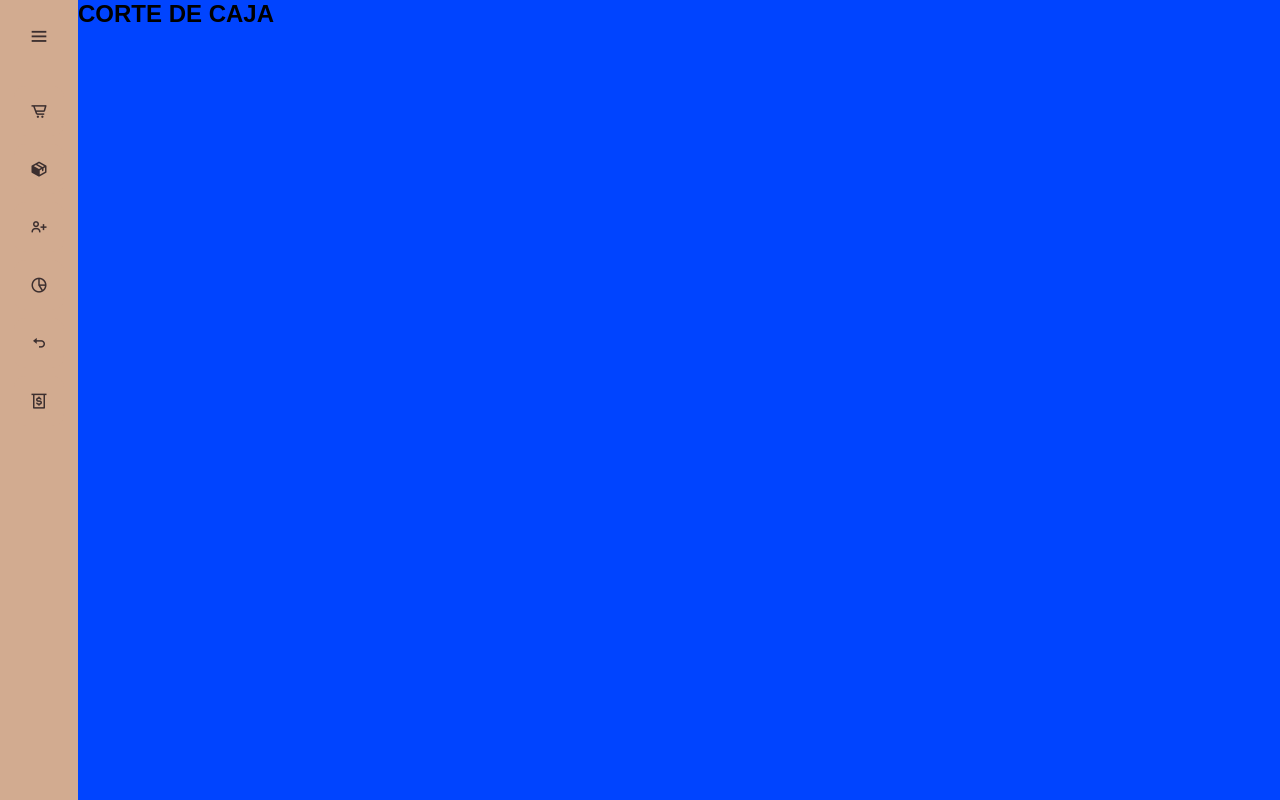
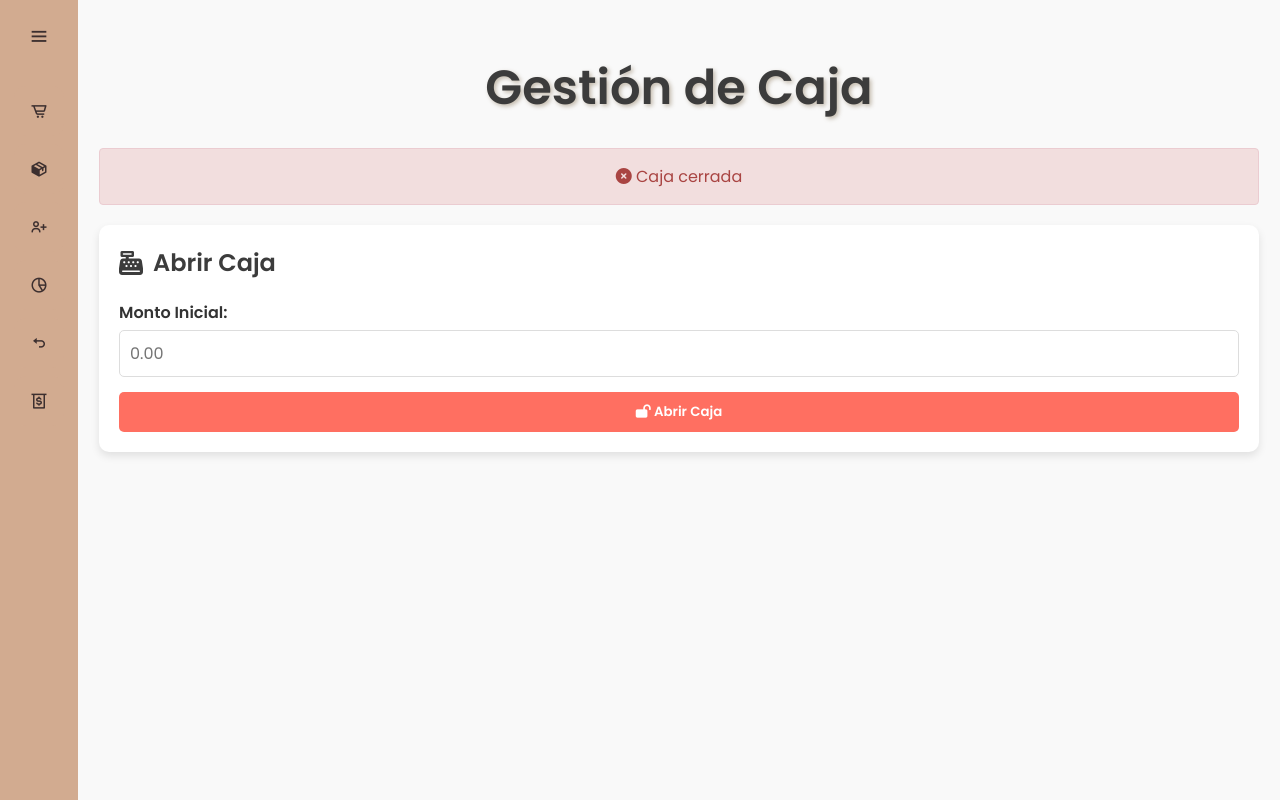
Before and after one commit to Crischickenbby/Web_Blancos_Valentina, a Flask app: page /corte in a window 1280 px wide. Run offline with Flask 3, Linux system fonts and the light colour scheme; the visitor is signed in with stand-in values (Sample User, id 1); data that the repository does not hold is empty; some libraries are stand-ins or nearby versions.

Commit message:
Este diseño se quedo para mostrar el corte de caja pero no tine la ruta para hacer que cierre el corte

```diff
--- a/app.py
+++ b/app.py
@@ -154,8 +154,8 @@ def registrar_venta():
             nuevo_saldo = saldo_actual + total
             monto = total  # Monto positivo para reflejar el ingreso
         else:  # Tarjeta o transferencia
-            nuevo_saldo = saldo_actual  # El saldo no cambia
-            monto = 0  # No afecta el efectivo
+            nuevo_saldo = saldo_actual  # No cambia el saldo efectivo
+            monto = total  # Entra el monto en la tabla Cash, pero no afecta el efectivo en caja
 
         # Insertar en la tabla Cash
         cur.execute(
@@ -175,6 +175,7 @@ def registrar_venta():
     finally:
         cur.close()
         conn.close()
+
 
 @app.route('/api/productos', methods=['GET'])
 @login_required
@@ -1354,10 +1355,106 @@ def cancelar_apartado():
 
 #===========================================RUTAS DEL APARTADO DE CORTES========================================================
 
+
+# Página del corte de caja
 @app.route('/corte')
 @login_required
 def corte():
-    return render_template('corte.html')   #prueba mientras se verifica la parte del dashboard
+    return render_template('corte.html')
+
+#Para saber si hay una caja abierta o no
+@app.route('/api/caja/estado', methods=['GET'])
+def estado_caja():
+    try:
+        conn = get_db_connection()
+        cur = conn.cursor()
+
+        # Verificar si hay caja abierta (End_DateTime es NULL)
+        cur.execute('''
+            SELECT "ID_Cash_Cut", "Star_DateTime"
+            FROM "Cash_Cut"
+            WHERE "End_DateTime" IS NULL
+            LIMIT 1
+        ''')
+        caja_abierta = cur.fetchone()
+
+        if caja_abierta:
+            return jsonify({
+                'abierta': True,
+                'id_cash_out': caja_abierta[0],
+                'fecha_apertura': caja_abierta[1].isoformat()
+            })
+
+        return jsonify({'abierta': False})
+
+    except Exception as e:
+        print('Error al verificar estado de caja:', e)
+        return jsonify({'error': str(e)}), 500
+    finally:
+        cur.close()
+        conn.close()
+
+
+#Para abrir la caja
+@app.route('/api/caja/abrir', methods=['POST'])
+@login_required
+def abrir_caja():
+    try:
+        conn = get_db_connection()
+        cur = conn.cursor()
+
+        # Verificamos si ya hay una caja abierta
+        cur.execute('''
+            SELECT 1 FROM "Cash_Cut" WHERE "End_DateTime" IS NULL
+        ''')
+        if cur.fetchone():
+            return jsonify({'error': 'Ya hay una caja abierta.'}), 400
+
+        # Obtenemos el monto inicial desde el cuerpo del request
+        data = request.get_json()
+        monto_inicial = data.get('monto')
+
+        if monto_inicial is None or monto_inicial < 0:
+            return jsonify({'error': 'Monto inválido.'}), 400
+
+        ahora = datetime.now()
+        id_usuario = 1  # Puedes cambiar esto si estás usando session o current_user
+
+        # Insertar en Cash_Cut
+        cur.execute('''
+            INSERT INTO "Cash_Cut"
+                ("Expected_Cash", "Counted_Cash", "Difference", "Obvservations", "ID_User", "Star_DateTime", "End_DateTime")
+            VALUES (NULL, NULL, NULL, NULL, %s, %s, NULL)
+            RETURNING "ID_Cash_Cut"
+        ''', (id_usuario, ahora))
+        id_cash_cut = cur.fetchone()[0]
+
+        # Insertar en Cash
+        cur.execute('''
+            INSERT INTO "Cash"
+                ("Amount", "Current_Effective", "ID_Sale", "ID_Transaction_Type", "ID_Payment_Method", "ID_User", "Date")
+            VALUES (%s, %s, NULL, 1, NULL, %s, %s)
+        ''', (monto_inicial, monto_inicial, id_usuario, ahora))
+
+        conn.commit()
+
+        return jsonify({
+            'mensaje': 'Caja abierta correctamente',
+            'id_cash_cut': id_cash_cut,
+            'fecha_apertura': ahora.isoformat()
+        }), 200
+
+    except Exception as e:
+        print('Error al abrir caja:', e)
+        conn.rollback()
+        return jsonify({'error': str(e)}), 500
+    finally:
+        cur.close()
+        conn.close()
+
+
+
+
 
 #===========================================FIN DE RUTAS DEL APARTADO DE CORTES========================================================
 
--- /dev/null
+++ b/app/static/js/corte.js
@@ -0,0 +1,112 @@
+document.addEventListener('DOMContentLoaded', function() {
+    const elementos = {
+        estado: document.getElementById('estado-caja'),
+        seccionAbrir: document.getElementById('seccion-abrir'),
+        seccionCerrar: document.getElementById('seccion-cerrar'),
+        btnAbrir: document.getElementById('btn-abrir-caja'),
+        montoInicial: document.getElementById('monto-inicial'),
+        fechaApertura: document.getElementById('fecha-apertura')  // <- agregado
+    };
+
+    let estadoCaja = {
+        abierta: false,
+        id: null,
+        apertura: null
+    };
+
+    init();
+
+    async function init() {
+        await verificarEstadoCaja();
+        setupEventListeners();
+    }
+
+    function setupEventListeners() {
+        if (elementos.btnAbrir) {
+            elementos.btnAbrir.addEventListener('click', abrirCaja);
+        }
+    }
+
+    async function verificarEstadoCaja() {
+        try {
+            elementos.estado.innerHTML = '<i class="fas fa-sync-alt fa-spin"></i> Verificando estado...';
+            elementos.estado.className = 'alert alert-info';
+
+            const response = await fetch('/api/caja/estado');
+            const data = await response.json();
+
+            if (data.abierta) {
+                estadoCaja = {
+                    abierta: true,
+                    id: data.id_cash_cut,
+                    apertura: new Date(data.fecha_apertura)
+                };
+
+                const fechaFormateada = estadoCaja.apertura.toLocaleString();
+
+                elementos.estado.innerHTML = `
+                    <i class="fas fa-check-circle"></i> Caja abierta desde: ${fechaFormateada}
+                `;
+                elementos.estado.className = 'alert alert-success';
+
+                // Mostrar fecha de apertura también en la sección de corte
+                if (elementos.fechaApertura) {
+                    elementos.fechaApertura.textContent = fechaFormateada;
+                }
+
+                elementos.seccionAbrir.style.display = 'none';
+                if (elementos.seccionCerrar) {
+                    elementos.seccionCerrar.style.display = 'block';
+                }
+            } else {
+                estadoCaja = { abierta: false, id: null, apertura: null };
+                elementos.estado.innerHTML = '<i class="fas fa-times-circle"></i> Caja cerrada';
+                elementos.estado.className = 'alert alert-danger';
+                elementos.seccionAbrir.style.display = 'block';
+                if (elementos.seccionCerrar) {
+                    elementos.seccionCerrar.style.display = 'none';
+                }
+            }
+        } catch (error) {
+            console.error('Error:', error);
+            elementos.estado.innerHTML = '<i class="fas fa-exclamation-triangle"></i> Error al verificar estado';
+            elementos.estado.className = 'alert alert-warning';
+        }
+    }
+
+    async function abrirCaja() {
+        const monto = parseFloat(elementos.montoInicial.value) || 0;
+
+        if (!monto || isNaN(monto)) {
+            alert('Ingrese un monto válido');
+            return;
+        }
+
+        try {
+            elementos.btnAbrir.disabled = true;
+            elementos.btnAbrir.innerHTML = '<i class="fas fa-spinner fa-spin"></i> Procesando...';
+
+            const response = await fetch('/api/caja/abrir', {
+                method: 'POST',
+                headers: { 'Content-Type': 'application/json' },
+                body: JSON.stringify({ monto: monto })
+
+            });
+
+            const result = await response.json();
+
+            if (result.success) {
+                await verificarEstadoCaja();
+                elementos.montoInicial.value = '';
+            } else {
+                alert(result.message || 'Error al abrir caja');
+            }
+        } catch (error) {
+            console.error('Error:', error);
+            alert('Error al abrir caja');
+        } finally {
+            elementos.btnAbrir.disabled = false;
+            elementos.btnAbrir.innerHTML = '<i class="fas fa-lock-open"></i> Abrir Caja';
+        }
+    }
+});
--- /dev/null
+++ b/app/static/styles/corte.css
@@ -0,0 +1,273 @@
+:root {
+    --background: #F9F9F9;
+    --primary: #3C3C3C;
+    --secondary: #FF6F61;
+    --table-header: #E0E0E0;
+    --button-hover: #FF4C3B;
+    --text-color: #333333;
+    --success: #4CAF50;
+    --warning: #FFC107;
+}
+
+/* General */
+body {
+    font-family: 'Poppins', sans-serif;
+    background-color: var(--background);
+    color: var(--text-color);
+    margin: 0;
+    padding: 0;
+}
+
+.home-section {
+    background: var(--background);
+    min-height: 100vh;
+    transition: all 0.5s ease;
+}
+
+.caja-container {
+    max-width: 1200px;
+    margin: 0 auto;
+    padding: 20px;
+}
+
+.caption h1 {
+    text-align: center;
+    font-size: 3rem;
+    font-weight: bold;
+    color: var(--primary);
+    margin: 2rem 0 1.5rem;
+    text-shadow: 2px 2px 4px rgba(114, 92, 58, 0.4);
+    animation: fadeIn 1s ease-in-out;
+}
+
+.caja-actions {
+    display: flex;
+    justify-content: space-between;
+    gap: 20px;
+    margin-bottom: 30px;
+}
+
+.caja-section {
+    background: white;
+    border-radius: 10px;
+    padding: 20px;
+    box-shadow: 0 4px 8px rgba(0, 0, 0, 0.1);
+    flex: 1;
+    transition: transform 0.3s ease;
+}
+
+.caja-section:hover {
+    transform: translateY(-5px);
+}
+
+.caja-section h2 {
+    color: var(--primary);
+    margin-bottom: 20px;
+    display: flex;
+    align-items: center;
+    gap: 10px;
+}
+
+.form-group {
+    margin-bottom: 15px;
+}
+
+.form-group label {
+    display: block;
+    margin-bottom: 5px;
+    font-weight: 600;
+}
+
+.form-control {
+    width: 100%;
+    padding: 10px;
+    border: 1px solid #ddd;
+    border-radius: 5px;
+    font-size: 16px;
+}
+
+.btn {
+    padding: 10px 20px;
+    border: none;
+    border-radius: 5px;
+    cursor: pointer;
+    font-weight: 600;
+    transition: all 0.3s ease;
+    width: 100%;
+}
+
+.btn-primary {
+    background-color: var(--secondary);
+    color: white;
+}
+
+.btn-primary:hover {
+    background-color: var(--button-hover);
+}
+
+.btn-secondary {
+    background-color: var(--primary);
+    color: white;
+}
+
+.btn-secondary:hover {
+    background-color: #2a2a2a;
+}
+
+.resumen-caja {
+    margin-bottom: 20px;
+}
+
+.resumen-item {
+    display: flex;
+    justify-content: space-between;
+    padding: 8px 0;
+    border-bottom: 1px solid #eee;
+}
+
+.resumen-item.total {
+    font-weight: bold;
+    font-size: 1.1em;
+    border-top: 2px solid var(--primary);
+    margin-top: 10px;
+    padding-top: 10px;
+}
+
+.historial-cortes {
+    background: white;
+    border-radius: 10px;
+    padding: 20px;
+    box-shadow: 0 4px 8px rgba(0, 0, 0, 0.1);
+    margin-top: 20px;
+}
+
+.historial-cortes h2 {
+    color: var(--primary);
+    margin-bottom: 20px;
+    display: flex;
+    align-items: center;
+    gap: 10px;
+}
+
+.table-cortes {
+    width: 100%;
+    border-collapse: collapse;
+}
+
+.table-cortes th, .table-cortes td {
+    padding: 12px 15px;
+    text-align: left;
+    border-bottom: 1px solid #ddd;
+}
+
+.table-cortes th {
+    background-color: var(--table-header);
+    font-weight: 600;
+}
+
+.table-cortes tr:hover {
+    background-color: #f5f5f5;
+}
+
+@keyframes fadeIn {
+    from { opacity: 0; transform: translateY(-10px); }
+    to { opacity: 1; transform: translateY(0); }
+}
+
+/* Responsive */
+@media (max-width: 768px) {
+    .caja-actions {
+        flex-direction: column;
+    }
+
+    .caption h1 {
+        font-size: 2rem;
+    }
+}
+
+/* Agrega esto a tu CSS existente */
+.alert {
+    padding: 15px;
+    margin-bottom: 20px;
+    border-radius: 4px;
+    text-align: center;
+}
+
+.alert-success {
+    background-color: #dff0d8;
+    color: #3c763d;
+    border: 1px solid #d6e9c6;
+}
+
+.alert-danger {
+    background-color: #f2dede;
+    color: #a94442;
+    border: 1px solid #ebccd1;
+}
+
+.alert-info {
+    background-color: #d9edf7;
+    color: #31708f;
+    border: 1px solid #bce8f1;
+}
+
+.alert-warning {
+    background-color: #fcf8e3;
+    color: #8a6d3b;
+    border: 1px solid #faebcc;
+}
+
+.resumen-item span:first-child {
+    font-weight: 600;
+}
+
+.resumen-item span:last-child {
+    text-align: right;
+}
+
+.table-cortes td, .table-cortes th {
+    padding: 12px 15px;
+    text-align: left;
+    border-bottom: 1px solid #ddd;
+}
+
+.table-cortes tr:hover {
+    background-color: #f5f5f5;
+}
+
+.caja-columns {
+    display: flex;
+    justify-content: space-between;
+    gap: 20px;
+    margin-top: 20px;
+}
+
+.caja-column {
+    flex: 1;
+    background: white;
+    padding: 20px;
+    border-radius: 10px;
+    box-shadow: 0 4px 8px rgba(0, 0, 0, 0.1);
+}
+
+.caja-column h3 {
+    margin-bottom: 15px;
+    color: var(--primary);
+    font-size: 1.2rem;
+    font-weight: bold;
+}
+
+.caja-column .resumen-item {
+    display: flex;
+    justify-content: space-between;
+    padding: 8px 0;
+    border-bottom: 1px solid #eee;
+}
+
+.caja-column .resumen-item.total {
+    font-weight: bold;
+    font-size: 1.1em;
+    border-top: 2px solid var(--primary);
+    margin-top: 10px;
+    padding-top: 10px;
+}
--- a/app/templates/corte.html
+++ b/app/templates/corte.html
@@ -1,9 +1,112 @@
 {% extends 'punto_venta.html' %}
 
-{% block title %}Corte De caja{% endblock %}
+{% block title %}Gestión de Caja{% endblock %}
+{% block page_title %}Gestión de Caja{% endblock %}
 
-{% block page_title %}{% endblock %}
+{% block styles %}
+<link rel="stylesheet" href="{{ url_for('static', filename='styles/corte.css') }}">
+<link rel="stylesheet" href="https://cdnjs.cloudflare.com/ajax/libs/font-awesome/6.4.0/css/all.min.css">
+<link href="https://fonts.googleapis.com/css2?family=Poppins:wght@300;400;600&display=swap" rel="stylesheet">
+{% endblock %}
 
 {% block content %}
-    <h1>CORTE DE CAJA</h1>
-{% endblock %}
+<div class="caja-container">
+    <div class="caption">
+        <h1>Gestión de Caja</h1>
+        <div id="estado-caja" class="alert">
+            <i class="fas fa-sync-alt fa-spin"></i> Verificando estado de caja...
+        </div>
+    </div>
+
+    <!-- Sección Abrir Caja -->
+    <div class="caja-section" id="seccion-abrir">
+        <h2><i class="fas fa-cash-register"></i> Abrir Caja</h2>
+        <div class="form-group">
+            <label for="monto-inicial">Monto Inicial:</label>
+            <input type="number" id="monto-inicial" class="form-control" placeholder="0.00" step="0.01" min="0">
+        </div>
+        <button class="btn btn-primary" id="btn-abrir-caja">
+            <i class="fas fa-lock-open"></i> Abrir Caja
+        </button>
+    </div>
+
+    <!-- Sección Corte de Caja -->
+    <div class="caja-section" id="seccion-cerrar">
+        <h2><i class="fas fa-file-invoice-dollar"></i> Corte de Caja</h2>
+
+        <div class="resumen-caja">
+            <div class="resumen-item">
+                <span>Fecha Apertura:</span>
+                <span id="fecha-apertura">--/--/---- --:--</span>
+            </div>
+
+            <!-- División en columnas -->
+            <div class="caja-columns">
+                <!-- Columna 1: Movimientos en Efectivo -->
+                <div class="caja-column">
+                    <h3><i class="fas fa-money-bill-wave"></i> Movimientos en Efectivo</h3>
+                    <div class="resumen-item">
+                        <span>Total Ingresos:</span>
+                        <span id="ingresos-efectivo">$0.00</span>
+                    </div>
+                    <div class="resumen-item">
+                        <span>Total Egresos:</span>
+                        <span id="egresos-efectivo">$0.00</span>
+                    </div>
+
+
+                    <div class="resumen-item total">
+                        <span>Efectivo Esperado:</span>
+                        <span id="total-efectivo">$0.00</span>
+                    </div>
+
+                </div>
+
+                <!-- Columna 2: Otros Medios de Pago -->
+                <div class="caja-column">
+                    <h3><i class="fas fa-credit-card"></i> Otros Medios de Pago</h3>
+                    <div class="resumen-item">
+                        <span>Tarjetas:</span>
+                        <span id="tarjetas">$0.00</span>
+                    </div>
+                    <div class="resumen-item">
+                        <span>Transferencias:</span>
+                        <span id="transferencias">$0.00</span>
+                    </div>
+                </div>
+            </div>
+
+            <!-- NUEVO: Ganancia General -->
+            <div class="resumen-item total">
+                <span>Ganancia General:</span>
+                <span id="ganancia-general">$0.00</span>
+            </div>
+        </div>
+        <!-- Diferencia y Observaciones -->
+
+
+        <div class="form-group">
+            <label for="efectivo-contado"><i class="fas fa-hand-holding-usd"></i> Efectivo Contado:</label>
+            <input type="number" id="efectivo-contado" class="form-control" placeholder="0.00" step="0.01" min="0">
+        </div>
+        <div class="resumen-item diferencia">
+            <span>Diferencia:</span>
+            <span id="diferencia">$0.00</span>
+        </div>
+
+        <div class="form-group">
+            <label for="observaciones"><i class="fas fa-clipboard"></i> Observaciones:</label>
+            <textarea id="observaciones" class="form-control" rows="3"></textarea>
+        </div>
+
+        <button class="btn btn-secondary" id="btn-cerrar-caja">
+            <i class="fas fa-lock"></i> Cerrar Caja
+        </button>
+    </div>
+
+
+    {% endblock %}
+
+    {% block scripts %}
+    <script src="{{ url_for('static', filename='js/corte.js') }}"></script>
+    {% endblock %}
```
Also changed, not shown: app/static/styles/almacen.css (+8 -5 lines).
